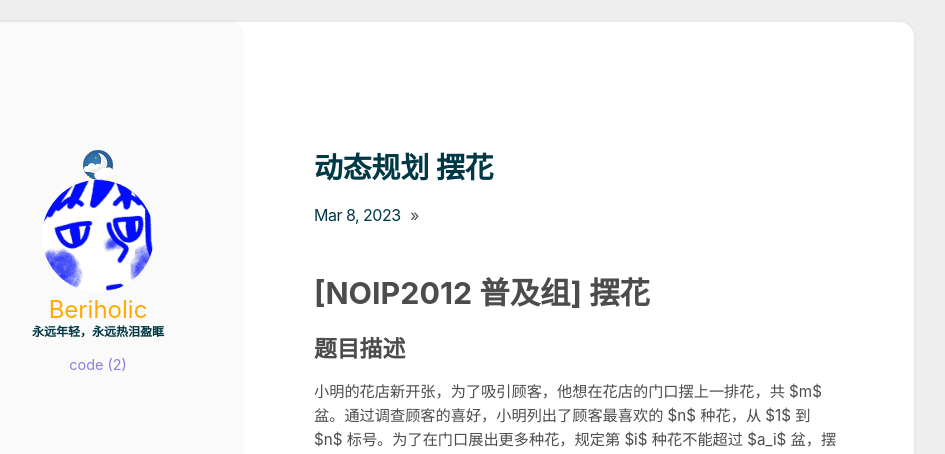
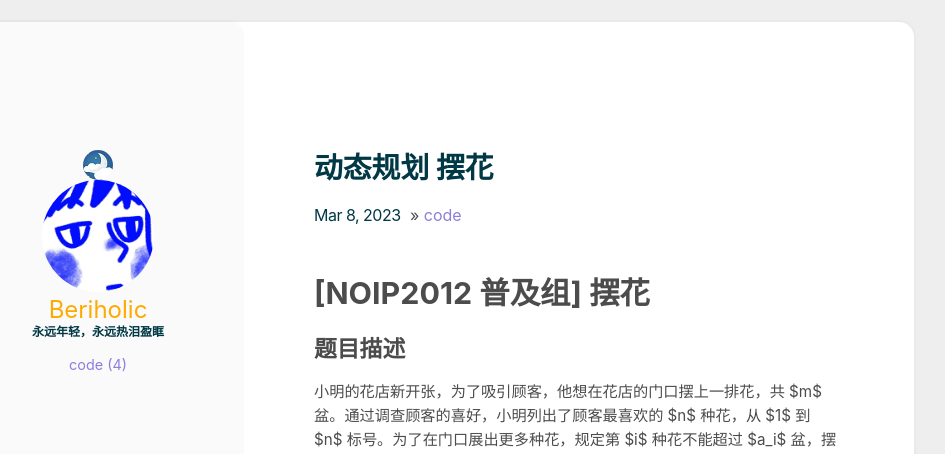
Before and after one commit to Beriholic/beriholic.github.io, a Jekyll site: the page built from _posts/2023-3-8-动态规划-摆花.md, in a window 1280 px wide and 900 px high. Shown: the top 454 px of the window, without its empty margins (206-1151 px from the left). Built offline with Jekyll 4.4.1, drawn with Linux system fonts in a browser that asks for light colours.

Commit message:
Revert "Revert "fix""
This reverts commit 8a1fb1359a0da0097c4fb90c098ffc2d9319ec2f.

```diff
--- a/_posts/2023-3-8-动态规划-摆花.md
+++ b/_posts/2023-3-8-动态规划-摆花.md
@@ -1,3 +1,6 @@
+---
+categories: code
+---
 # [NOIP2012 普及组] 摆花
 
 ## 题目描述
```
Also changed, not shown: _posts/2023-3-8-动态规划-Mashmokh and ACM.md (+3 -0 lines).
